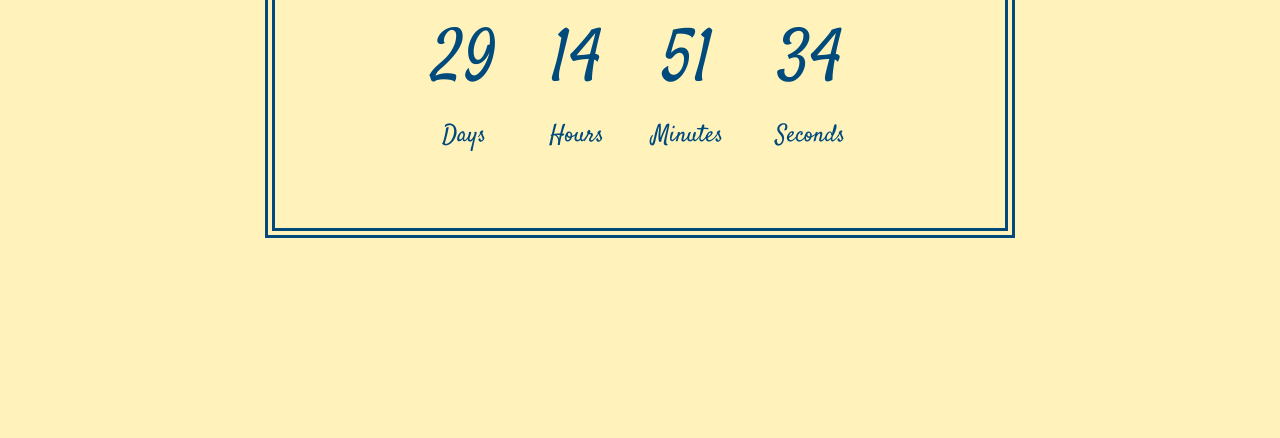
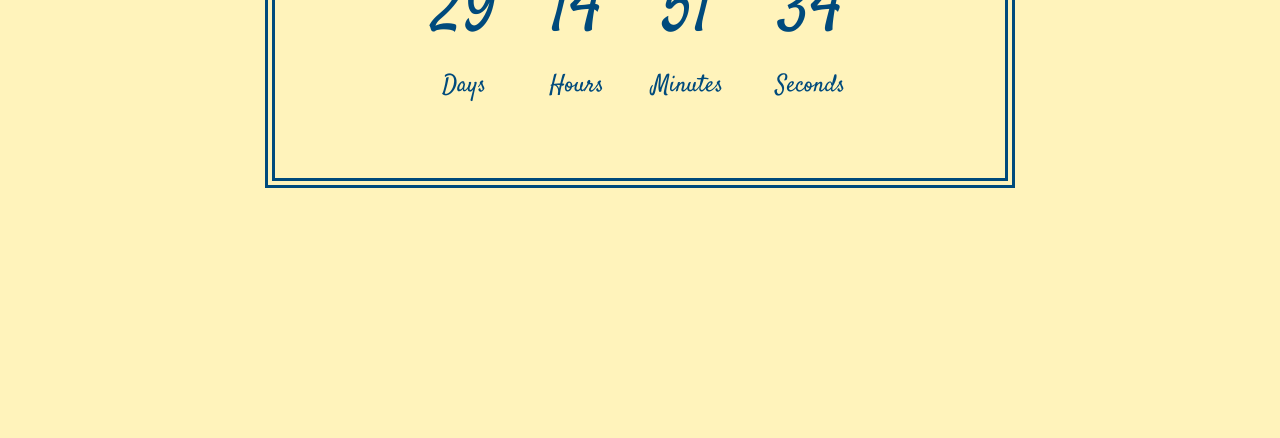
Before and after one commit to DevMattDavies/Ethans-Stag, a plain HTML site: page index.html in a window 1280 px wide. Shown: the part 745-1183 px from the top of the page. Drawn offline with nearby package versions, Linux system fonts and the light colour scheme.

Commit message:
Update styles.css

```diff
--- a/css/styles.css
+++ b/css/styles.css
@@ -105,7 +105,7 @@ hr {
   border-width: 10px;
   color: #004a7c;
   font-family: 'Satisfy', cursive;
-  margin: 150px auto 400px;
+  margin: 100px auto 300px;
   max-width: 80%;
   padding: 50px;
   text-align: center;
```
